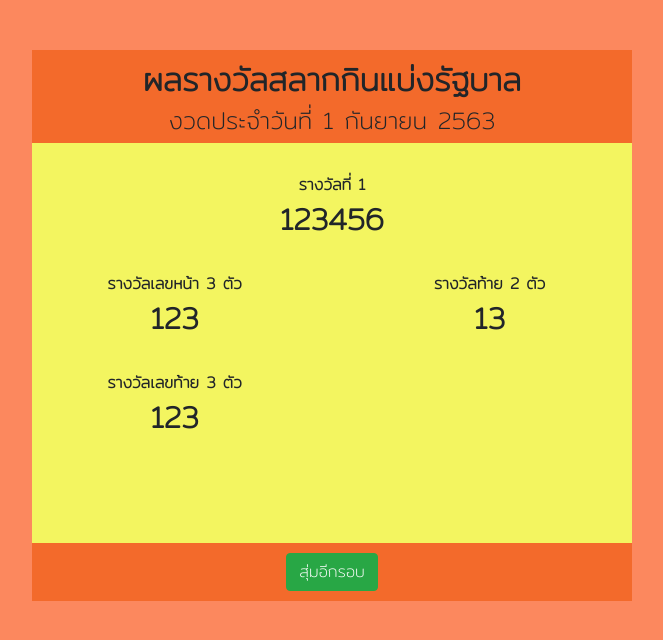
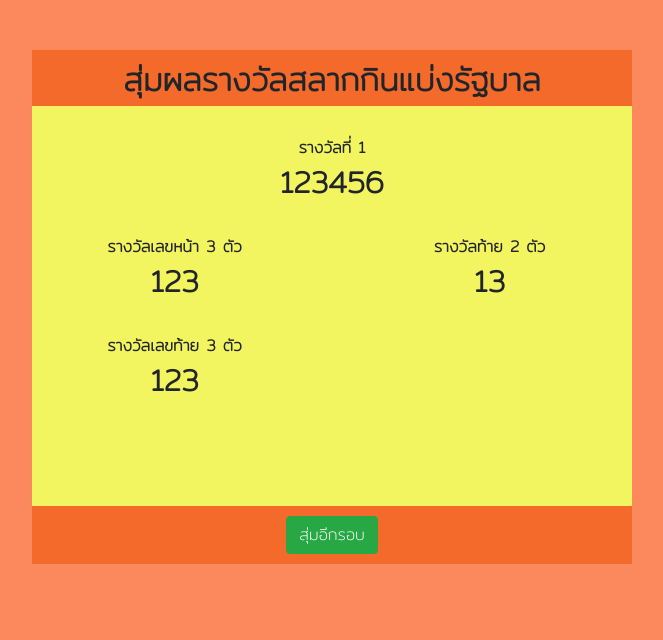
Before and after one commit to temtem57129/webtext, a plain HTML site: page index.html in a window 1280 px wide. Shown: the whole page, without its empty margins (308-971 px from the left). Drawn offline with nearby package versions, Linux system fonts and the light colour scheme.

Commit message:
Update index.html

```diff
--- a/index.html
+++ b/index.html
@@ -38,8 +38,7 @@
 <body>
     <div class="container">
     <div style="padding-top: 10px; padding-bottom: 10px;" class="box">
-        <h2><b>ผลรางวัลสลากกินแบ่งรัฐบาล</b></h2>
-        <h4>งวดประจำวันที่ 1 กันยายน 2563</h4>
+        <h2><b>สุ่มผลรางวัลสลากกินแบ่งรัฐบาล</b></h2>
     </div>
 
     <div class="box2">
```
